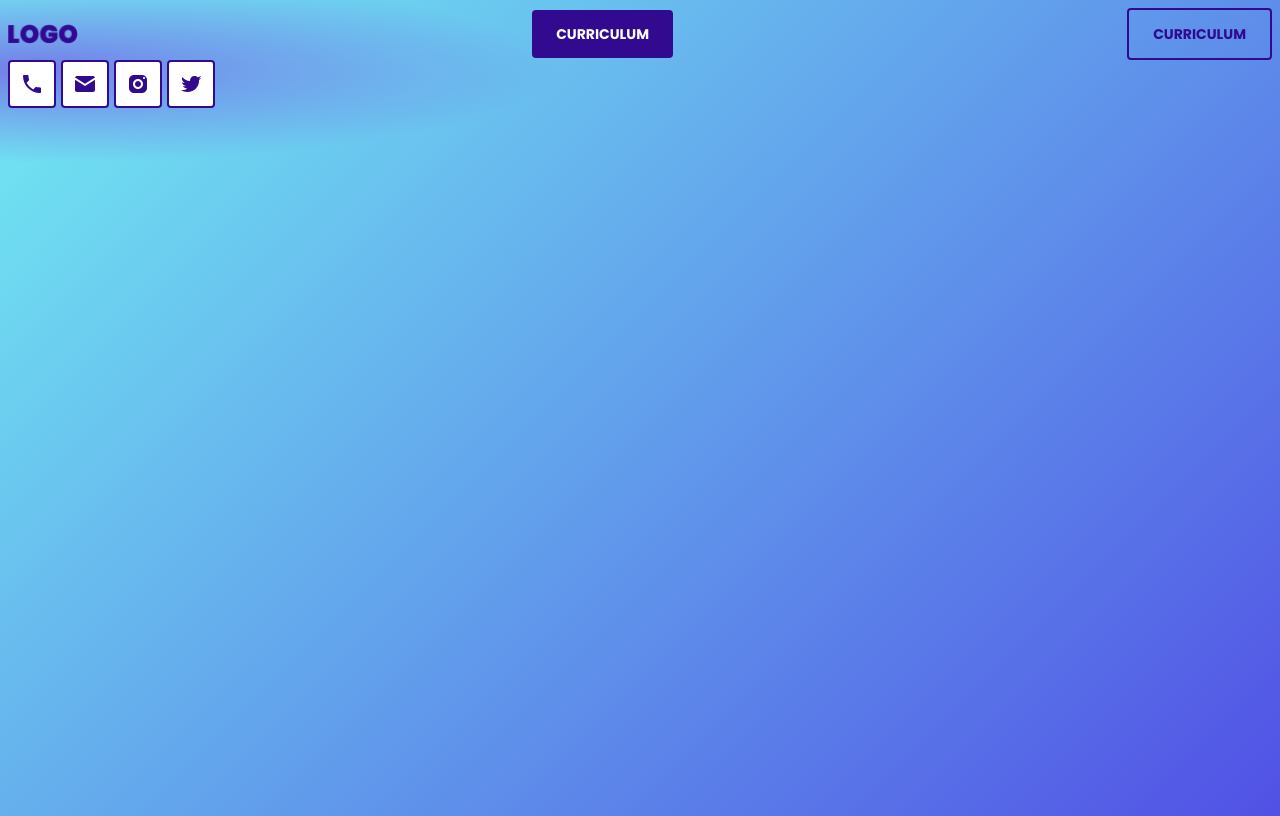
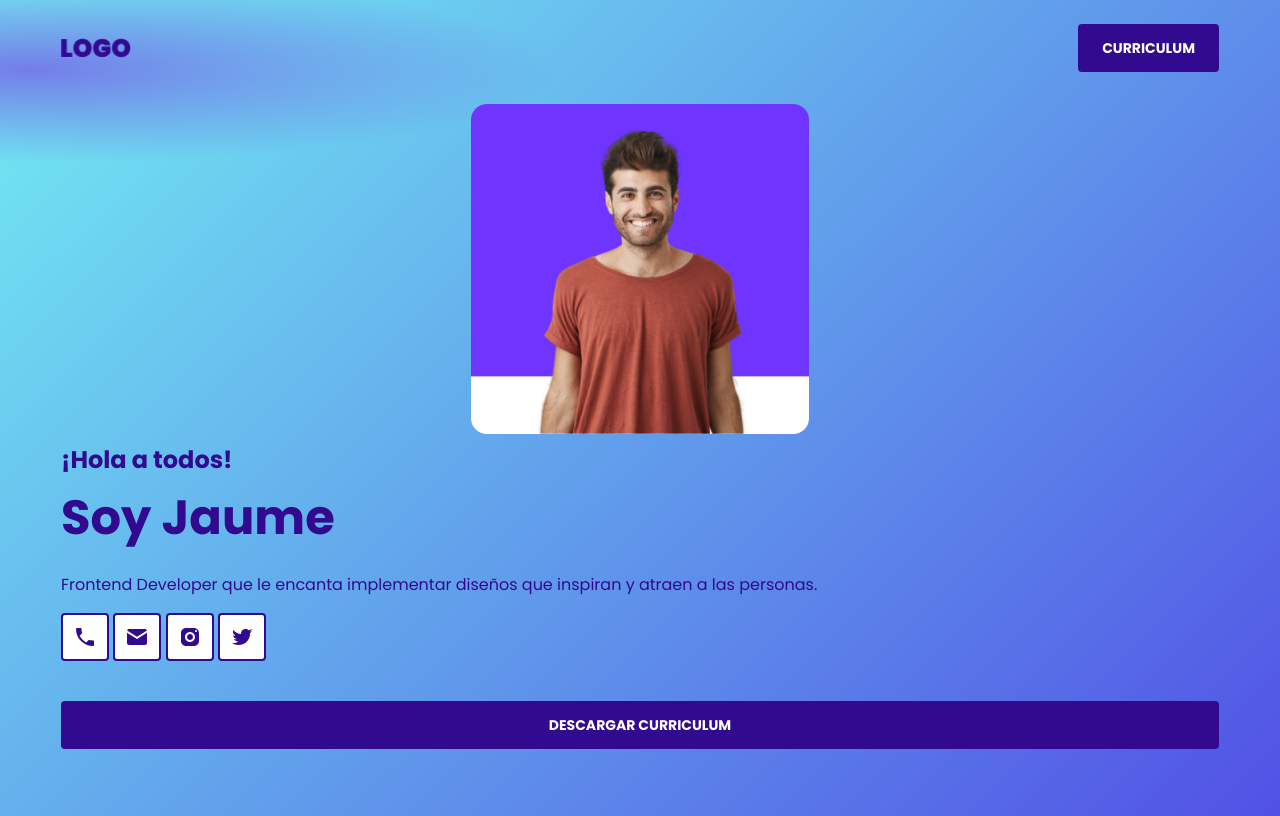
Before and after one commit to yersonreyes/reto-jaume, a plain HTML site: page index.html in a window 1280 px wide. Drawn offline with Linux system fonts and the light colour scheme.

Commit message:
Creado componente hero

```diff
--- a/css/css/button-icon.css
+++ b/css/css/button-icon.css
@@ -9,5 +9,4 @@
 
 .button-icon img{
     vertical-align: middle;
-
 }
--- a/css/css/button.css
+++ b/css/css/button.css
@@ -9,6 +9,9 @@
     padding-block-end: 13px;
     border-radius: 4px;
     text-transform: uppercase;
+    cursor: pointer;
+    text-decoration: none;
+    text-align: center;
 }
 
 .button.is-secondary{
--- a/css/css/header.css
+++ b/css/css/header.css
@@ -2,4 +2,5 @@
     display: flex;
     justify-content: space-between;
     align-items: center;
+    block-size: 80px;
   }
--- /dev/null
+++ b/css/css/hero.css
@@ -0,0 +1,30 @@
+.hero{
+    padding-block-start: 16px;
+}
+
+.hero-image{
+    text-align: center;
+}
+
+.hero h1{
+    font: var(--headline3);
+    margin: 0;
+}
+.hero p{
+    margin: 0;
+}
+
+.hero h1 span:nth-of-type(1){
+    font: var(--headline5);
+    display: block;
+}
+
+.hero-description{
+    display: flex;
+    flex-direction: column;
+    gap: 16px;
+}
+
+.hero-social{
+    padding-block-end: 24px;
+}
--- /dev/null
+++ b/css/css/wrapper.css
@@ -0,0 +1,6 @@
+.wrapper{
+    max-inline-size: 1158px;
+    padding-inline-start: 16px;
+    padding-inline-end: 16px;
+    margin: auto;
+}
--- a/css/index.css
+++ b/css/index.css
@@ -1,6 +1,8 @@
 @import "./css/header.css";
 @import "./css/button.css";
 @import "./css/button-icon.css";
+@import "./css/hero.css";
+@import "./css/wrapper.css";
 :root {
   --fontbase: 'Poppins', sans-serif ;
   --gradient: radial-gradient(41.48% 11.48% at 2.38% 8.52%, #747DE9 0%, rgba(255, 255, 255, 0) 100%), linear-gradient(135deg, #72EDF2 0%, #5151E5 100%);;
@@ -22,5 +24,6 @@
 body{
   background: var(--gradient);
   min-block-size: 100vh;
-  font: var(--headline5);
+  font: var(--body1);
+  color: var(--purple);
   }
--- a/index.html
+++ b/index.html
@@ -11,15 +11,36 @@
   <title>Portafolio Jaume</title>
 </head>
 <body>
+  <div class="wrapper">
     <header class="header">
       <img src="./images/LOGO.png" width="70" height="20" alt="Logo">
       <button class="button">Curriculum</button>
-    <button class="button is-secondary">Curriculum</button>
     </header>
+    <section class="hero">
 
+      <div class="hero-image">
+        <img src="./images/user.png" height="330" width="338" alt="">
+      </div>
+
+      <div class="hero-description">
+        <h1>
+          <span>¡Hola a todos!</span>
+          <span>Soy Jaume</span>
+        </h1>
+        <p>
+          Frontend Developer que le encanta implementar diseños que inspiran y atraen a las personas.
+        </p>
+        <div class="hero-social">
           <a class="button-icon"><img src="./icons/icon-phone.svg"></a>
           <a class="button-icon"><img src="./icons/icon-important_mail.svg"></a>
           <a class="button-icon"><img src="./icons/icon-instagram.svg"></a>
           <a class="button-icon"><img src="./icons/icon-twitter_squared.svg"></a>
+        </div>
+        <a href="" class="button">Descargar Curriculum</a>
+      </div>
+    </section>
+  </div>
+
+
 </body>
 </html>
```
Also changed, not shown: images/user.png (added). Lines whose indentation alone changed are shown as unchanged.
